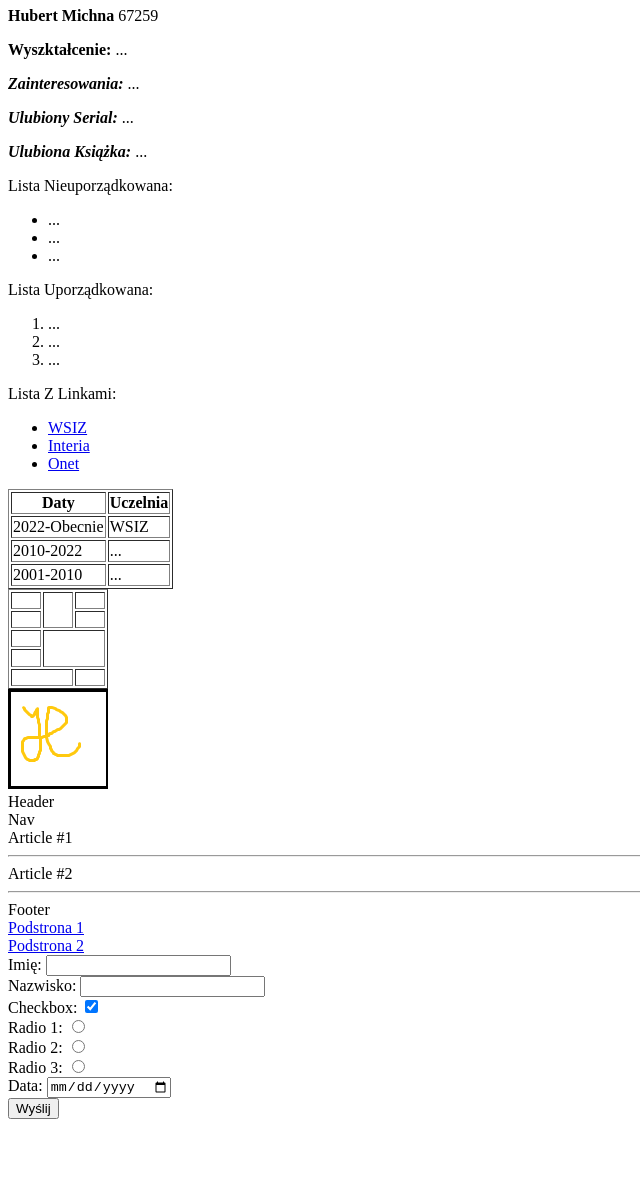
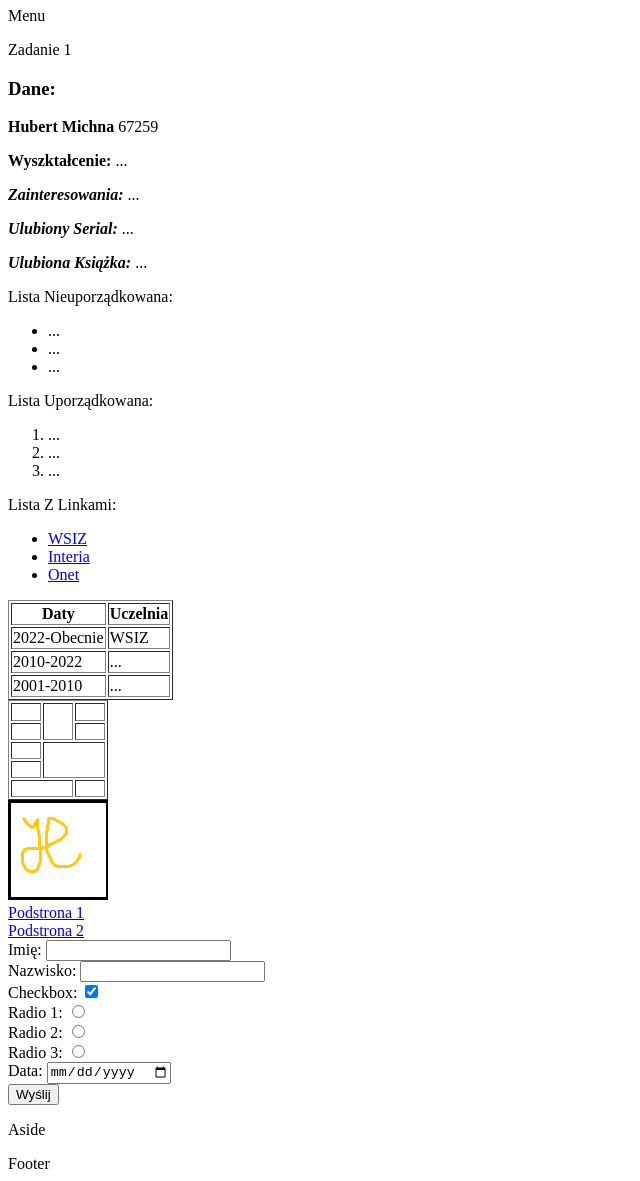
Before and after one commit to Hubsik456/w67259_Programowanie_SL01_2IID-P-2023, a plain HTML site: page Lab1/index.html in a window 1280 px wide. Shown: the part 73-1254 px from the top of the page, without its empty margins (0-640 px from the left). Before the commit the page ends 1200 px from the top, so only its background shows below. Drawn offline with Linux system fonts and the light colour scheme.

Commit message:
Aktualizacja

```diff
--- a/Lab1/index.html
+++ b/Lab1/index.html
@@ -6,16 +6,29 @@
     </head>
 
     <body>
+        <header>
+            <h1>Lab 1</h1>
+        </header>
+
+        <nav>
+            Menu
+        </nav>
+
+        <section>
             <!-- Zadanie 1 -->
+            <article>
+                <p>Zadanie 1</p>
+
                 <h1>Dane: </h1>
                 <p><b>Hubert Michna</b> 67259</p>
                 <p><b><i></i>Wyszktałcenie:</b></i> ...</p>
                 <p><b><i>Zainteresowania:</b></i> ...</p>
                 <p><b><i>Ulubiony Serial:</b></i> ...</p>
                 <p><b><i>Ulubiona Książka:</b></i> ...</p>
-
+            </article>
 
             <!-- Zadanie 2 -->
+            <article>
                 <p>Lista Nieuporządkowana:</p>
                 <ul>
                     <li>...</li>
@@ -29,24 +42,30 @@
                     <li>...</li>
                     <li>...</li>
                 </ol>
+            </article>
 
-        <!-- Zadanie 2 -->
+            <!-- Zadanie 3 -->
+            <article>
                 <p>Lista Z Linkami:</p>
                 <ul>
                     <li><a href="https://wsiz.edu.pl/">WSIZ</a></li>
                     <li><a href="https://www.interia.pl/">Interia</a></li>
                     <li><a href="https://www.onet.pl/">Onet</a></li>
                 </ul>
+            </article>
 
             <!-- Zadanie 4-->
+            <article>
                 <table border="1">
                     <tr> <th>Daty</th> <th>Uczelnia</th> </tr>
                     <tr> <td>2022-Obecnie</td> <td>WSIZ</td> </tr>
                     <tr> <td>2010-2022</td> <td>...</td> </tr>
                     <tr> <td>2001-2010</td> <td>...</td> </tr>
                 </table>
+            </article>
 
             <!-- Zadanie 4.1 -->
+            <article>
                 <table border="1" width="100" height="100">
                     <tr> <td></td> <td rowspan="2"></td> <td></td> </tr>
                     <tr> <td></td> <td></td> </tr>
@@ -54,27 +73,21 @@
                     <tr> <td></td> </tr>
                     <tr> <td colspan="2"></td> <td></td> </tr>
                 </table>
+            </article>
 
             <!-- Zadanie 5 -->
+            <article>
                 <img src="WIP.png">
-
-        <!-- Zadanie 6 -->
-        <header>Header</header>
-        <nav>Nav</nav>
-        <section>
-            <article>Article #1</article>
-            <hr>
-
-            <article>Article #2</article>
-            <hr>
-        </section>
-        <footer>Footer</footer>
+            </article>
 
             <!-- Zadanie 7 -->
+            <article>
                 <a href="Podstrona_1.html">Podstrona 1</a> <br>
                 <a href="Podstrona_2.html">Podstrona 2</a>
+            </article>
 
             <!-- Zadanie 8 -->
+            <article>
                 <form action="" method="get">
                     <label for="Imie">Imię: </label>
                     <input type="text" name="Imie"> <br>
@@ -96,7 +109,14 @@
                     <input type="date" name="Data"> <br>
 
                     <input type="submit" value="Wyślij">
+                </form>
+            </article>
+        </section>
 
-        </form>
+        <aside>
+            <p>Aside</p>
+        </aside>
+
+        <foote>Footer</foote>
     </body>
 </html>
```
Also changed, not shown: 1 other file. Lines whose indentation alone changed are shown as unchanged.
